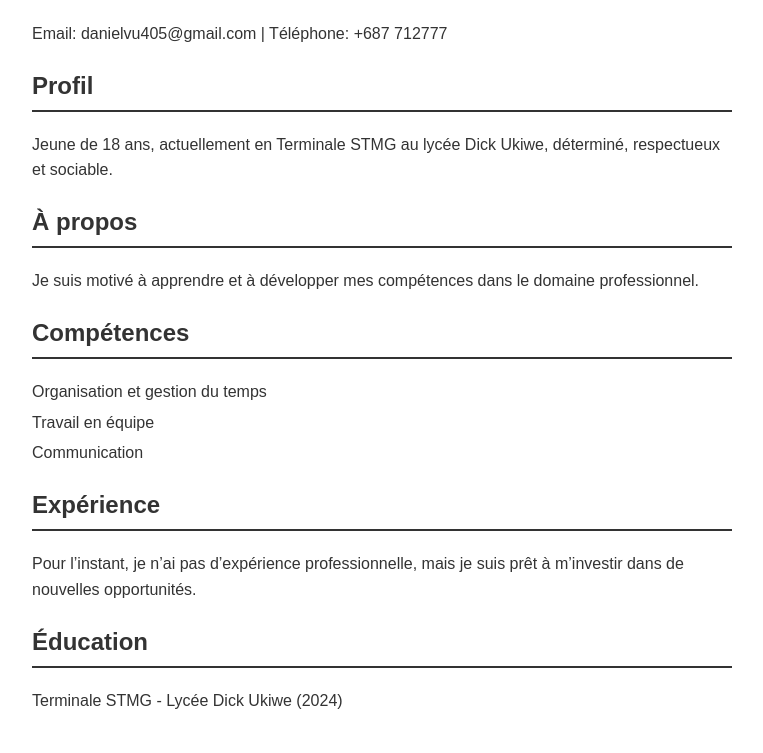
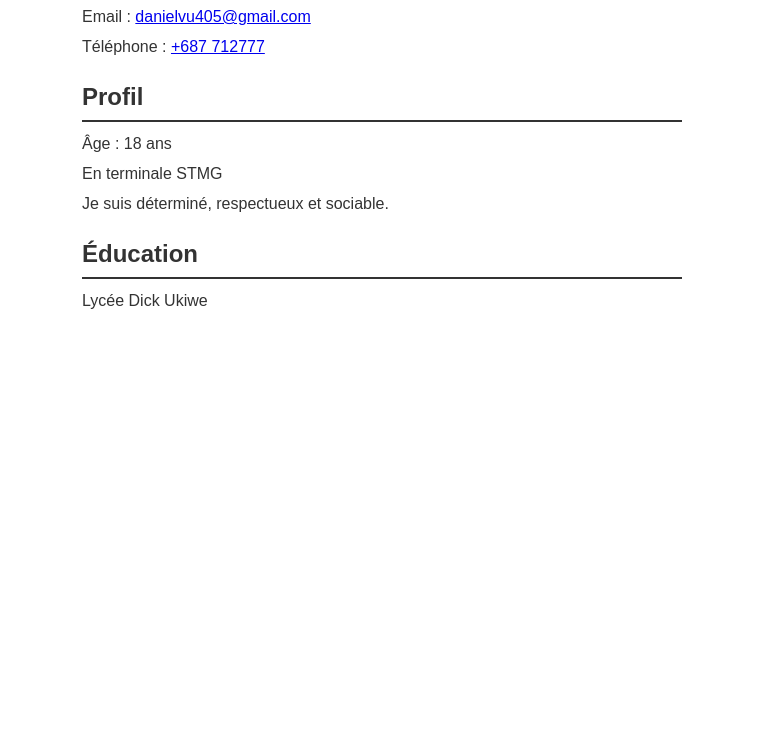
Before and after one commit to vudaniel17/Portfolio, a plain HTML site: page index.html in a window 1280 px wide. Shown: the part 100-853 px from the top of the page, without its empty margins (258-1021 px from the left). After the commit the page ends 800 px from the top, so only its background shows below. Drawn offline with Linux system fonts and the light colour scheme.

Commit message:
Update index.html

```diff
--- a/index.html
+++ b/index.html
@@ -2,71 +2,44 @@
 <html lang="fr">
 <head>
   <meta charset="UTF-8" />
-  <meta name="viewport" content="width=device-width, initial-scale=1.0" />
-  <title>Daniel Vu - CV</title>
+  <meta name="viewport" content="width=device-width, initial-scale=1" />
+  <title>CV Daniel Vu</title>
   <style>
     body {
       font-family: Arial, sans-serif;
-      max-width: 700px;
-      margin: 0 auto;
-      padding: 20px;
-      line-height: 1.6;
+      max-width: 600px;
+      margin: 40px auto;
+      padding: 0 20px;
       color: #333;
+      line-height: 1.5;
     }
     h1, h2 {
       border-bottom: 2px solid #333;
       padding-bottom: 5px;
+      margin-bottom: 10px;
     }
-    section {
-      margin-bottom: 20px;
-    }
-    ul {
-      list-style-type: none;
-      padding-left: 0;
-    }
-    ul li {
-      margin-bottom: 5px;
-    }
-    a {
-      color: #333;
-      text-decoration: none;
-    }
-    a:hover {
-      text-decoration: underline;
+    p {
+      margin: 6px 0;
     }
   </style>
 </head>
 <body>
+
   <h1>Daniel Vu</h1>
-  <p>Email: <a href="mailto:danielvu405@gmail.com">danielvu405@gmail.com</a> | Téléphone: <a href="tel:+687712777">+687 712777</a></p>
+  <p>Email : <a href="mailto:danielvu405@gmail.com">danielvu405@gmail.com</a></p>
+  <p>Téléphone : <a href="tel:+687712777">+687 712777</a></p>
 
   <section>
     <h2>Profil</h2>
-    <p>Jeune de 18 ans, actuellement en Terminale STMG au lycée Dick Ukiwe, déterminé, respectueux et sociable.</p>
-  </section>
-
-  <section>
-    <h2>À propos</h2>
-    <p>Je suis motivé à apprendre et à développer mes compétences dans le domaine professionnel.</p>
-  </section>
-
-  <section>
-    <h2>Compétences</h2>
-    <ul>
-      <li>Organisation et gestion du temps</li>
-      <li>Travail en équipe</li>
-      <li>Communication</li>
-    </ul>
-  </section>
-
-  <section>
-    <h2>Expérience</h2>
-    <p>Pour l’instant, je n’ai pas d’expérience professionnelle, mais je suis prêt à m’investir dans de nouvelles opportunités.</p>
+    <p>Âge : 18 ans</p>
+    <p>En terminale STMG</p>
+    <p>Je suis déterminé, respectueux et sociable.</p>
   </section>
 
   <section>
     <h2>Éducation</h2>
-    <p>Terminale STMG - Lycée Dick Ukiwe (2024)</p>
+    <p>Lycée Dick Ukiwe</p>
   </section>
+
 </body>
 </html>
```
